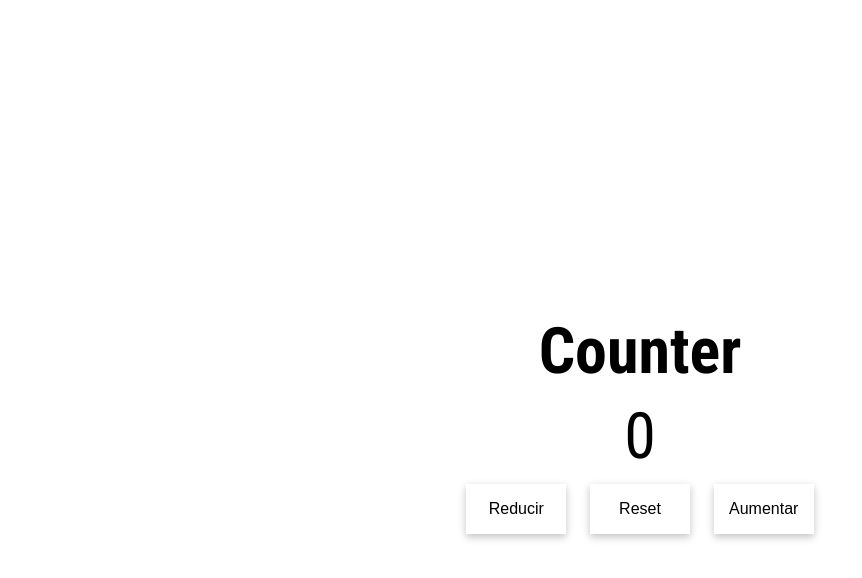
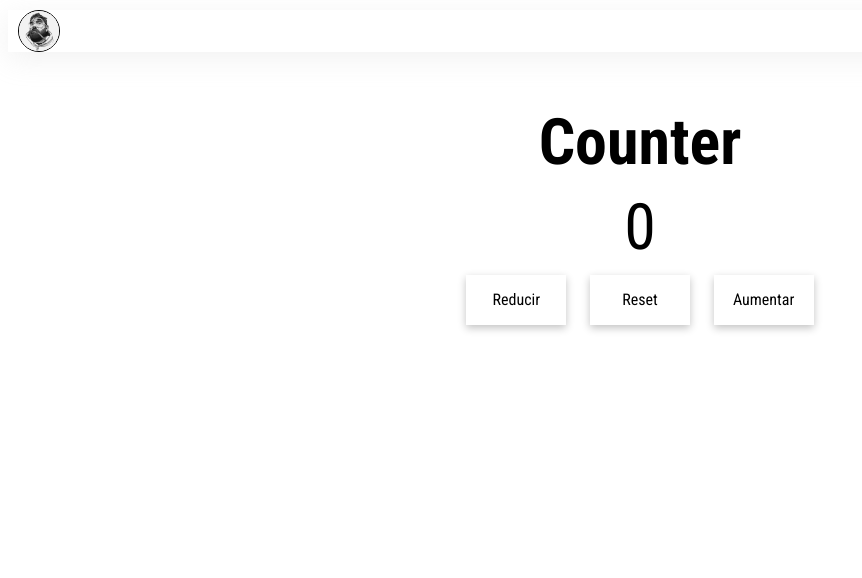
Before and after one commit to fcojsanchez55/Counter-practice, a plain HTML site: page index.html in a window 1280 px wide. Shown: the whole page, without its empty margins (0-862 px from the left). Drawn offline with Linux system fonts and the light colour scheme.

Commit message:
added pic icon with social media

```diff
--- a/index.html
+++ b/index.html
@@ -8,7 +8,15 @@
     <title>Document</title>
 </head>
 <body>
+    <nav>
+        <div class="nav-pic">
+            <a href="https://www.instagram.com/devsanzt/" target="_blank">
+                <img src="profilepic.jpg" alt="icons">
+            </a>
+        </div>
+    </nav>
     <main>
+
         <div>
             <h1>Counter</h1>
             <span id="value">0</span>
--- a/style.css
+++ b/style.css
@@ -1,15 +1,42 @@
+
 @import url('https://fonts.googleapis.com/css2?family=Roboto+Condensed:wght@400;700&display=swap');
+
+*{
+    font-family: 'Roboto Condensed', sans-serif;
+}
 body{
-    font-family: 'Roboto Condensed', sans-serif;
+    /* font-family: 'Roboto Condensed', sans-serif;
     box-sizing: border-box;
     min-height: 100vh;
     display: flex;
     justify-content: center;
-    align-items: center;
+    align-items: center; */
+}
+
+
+.nav-pic{
+    width: 40px;
+    height: 40px;
+    border: solid 1px black;
+    border-radius: 50%;
+    overflow: hidden;
+    margin: 10px;
+}
+
+.nav-pic img{
+    width: 40px;
+}
+
+
+nav{
+    background-color: hsl(0, 0%, 100%);
+    box-shadow: rgba(184, 184, 184, 0.2) 0px 7px 29px 0px;
+    color: #000;
 }
 
 
 main{
+    box-sizing: border-box;
     display: flex;
     justify-content: center;
     align-items: center;
```
Also changed, not shown: profilepic.jpg (added).
